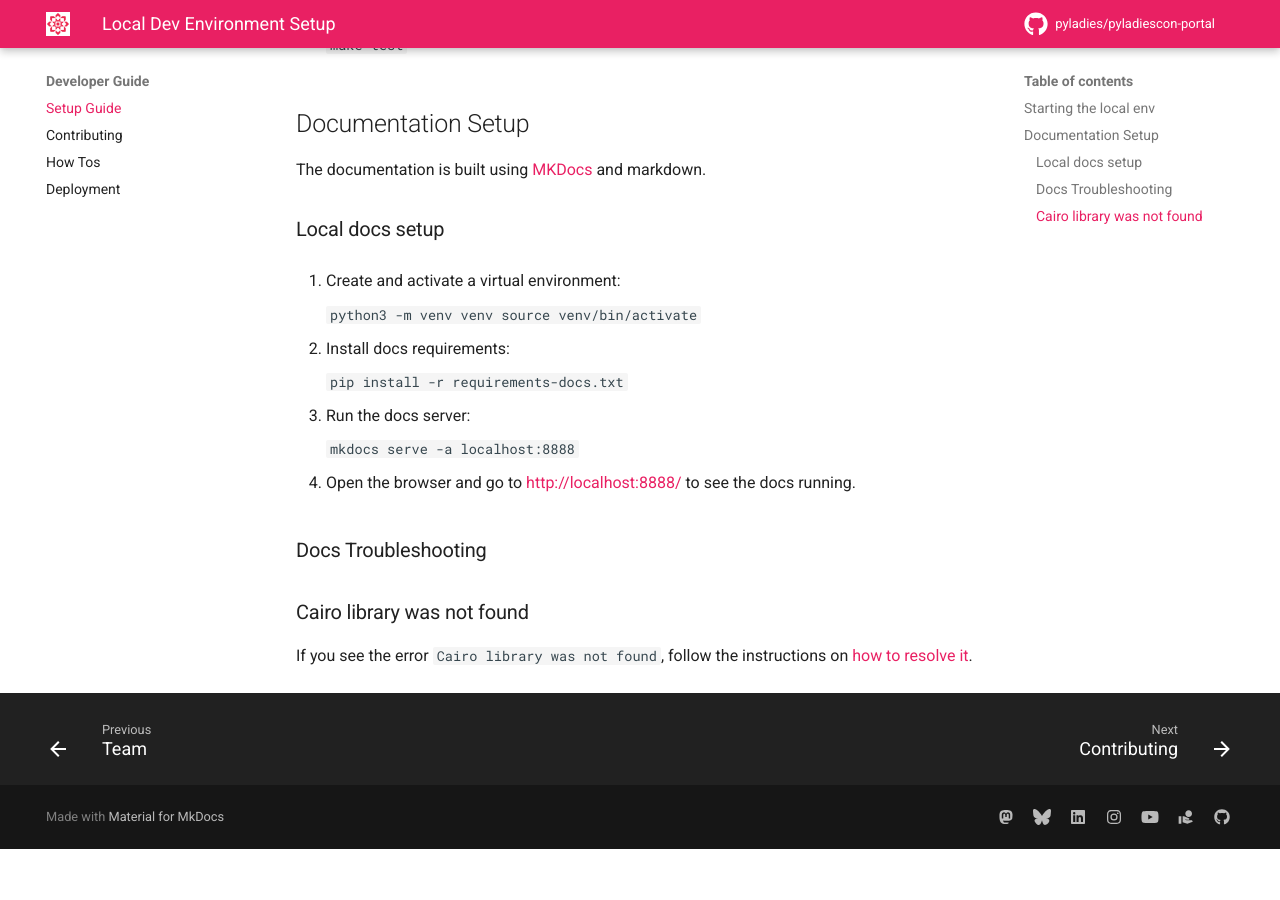
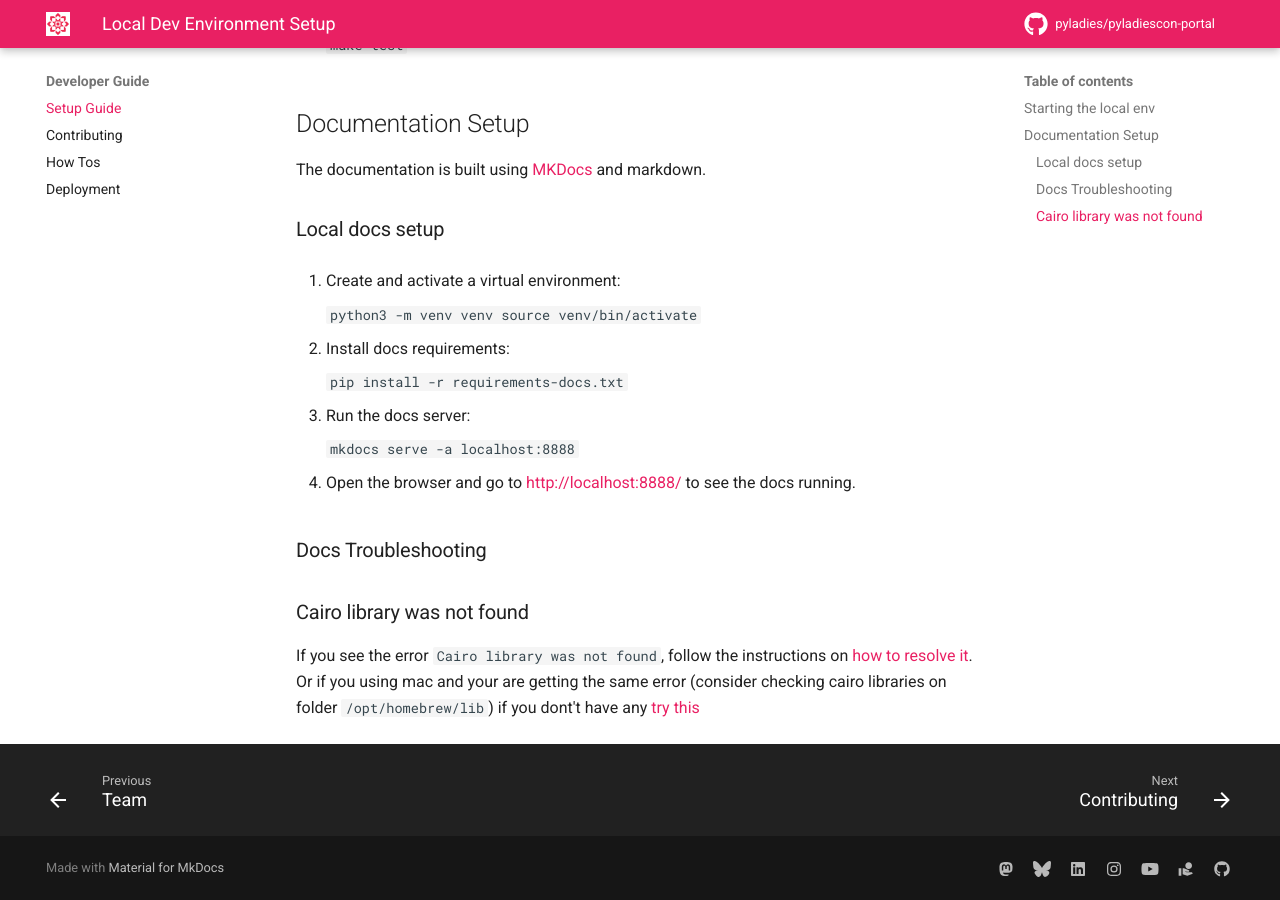
Before and after one commit to pyladies/pyladiescon-portal, an MkDocs documentation site: the page built from docs/developer/setup.md, in a window 1280 px wide and 900 px high, scrolled down 651 px. Built offline with MkDocs 1.6.1 and Material for MkDocs 9.7.7, drawn with Linux system fonts in a browser that asks for light colours; comment, search, counter and statistics services are not loaded; before the commit the page ends 1500 px from its top, so only the background shows below that.

Commit message:
updating the troubleshooting on how to solve cairo missing library on Mac

````diff
--- a/docs/developer/setup.md
+++ b/docs/developer/setup.md
@@ -67,3 +67,4 @@ The documentation is built using [MKDocs](https://www.mkdocs.org/) and markdown.
 ### Cairo library was not found
 
 If you see the error `Cairo library was not found`, follow the instructions on [how to resolve it](https://squidfunk.github.io/mkdocs-material/plugins/requirements/image-processing/?h=cairo#troubleshooting).
+Or if you using mac and your are getting the same error (consider checking cairo libraries on folder ```/opt/homebrew/lib```) if you dont't have any [try this](https://github.com/squidfunk/mkdocs-material/issues/5121)
````
